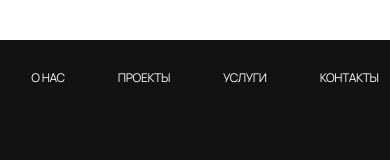
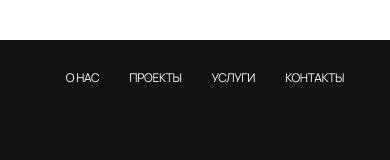
Before and after one commit to KonstantinKZH/module2-task3, a plain HTML site: page index.html in a window 390 px wide. Shown: the part 5686-5846 px from the top of the page. Drawn offline with Linux system fonts and the light colour scheme.

Commit message:
fixed to bug

```diff
--- a/style.css
+++ b/style.css
@@ -1266,6 +1266,10 @@ body{
         min-width: 410px;
     }
 
+    .nav{
+        column-gap: 30px;
+    }
+
     .footer-inner{
         padding-top: 30px;
         padding-bottom: 26px;
```
